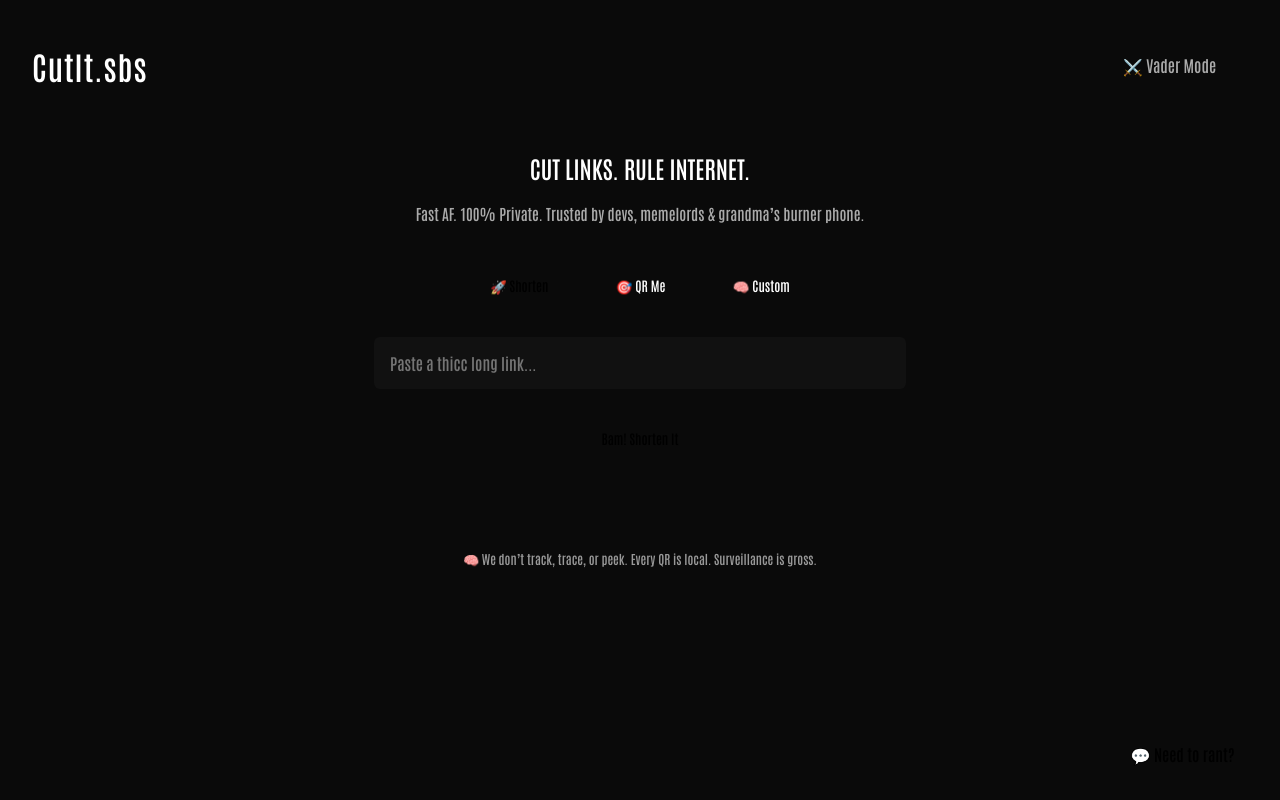
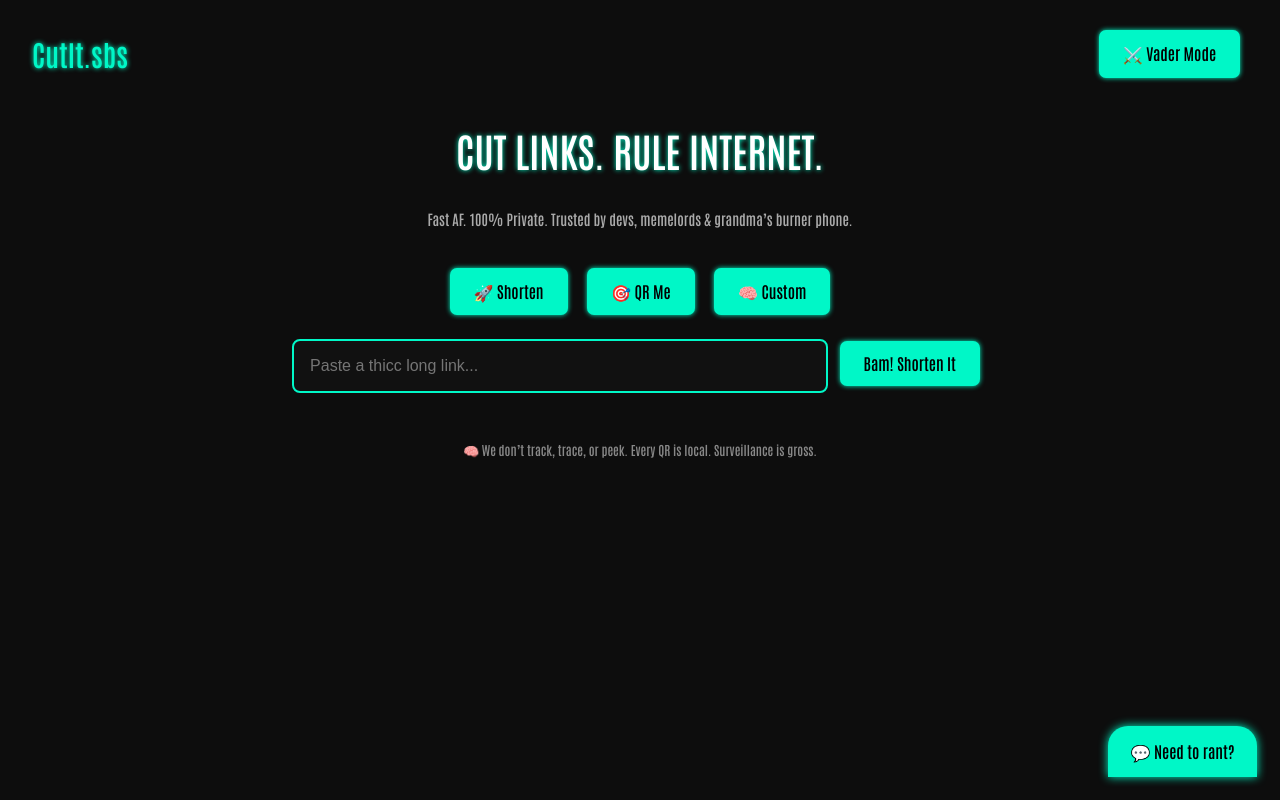
Before and after one commit to thenitinrs/cutit-sbs, a plain HTML site: page index.html in a window 1280 px wide. Drawn offline with Linux system fonts and the light colour scheme.

Commit message:
Update style.css

```diff
--- a/style.css
+++ b/style.css
@@ -1,136 +1,120 @@
-/* Font */
-body, button, input {
-  font-family: 'Antonio', sans-serif;
+:root {
+  --accent: #00f7c7;
+  --bg: #0d0d0d;
+  --text: #ffffff;
+  --soft-glow: 0 0 5px var(--accent);
 }
 
 body {
-  background: #0a0a0a;
-  color: #fff;
+  background: var(--bg);
+  color: var(--text);
+  font-family: 'Antonio', sans-serif;
   margin: 0;
   padding: 0;
   text-align: center;
   overflow-x: hidden;
-  transition: background 0.4s ease;
 }
 
 header {
   display: flex;
   justify-content: space-between;
   align-items: center;
-  padding: 1.5rem 2rem;
+  padding: 1rem 2rem;
 }
 
 .logo {
-  font-size: 2rem;
-  font-weight: bold;
+  font-size: 1.8rem;
   color: var(--accent);
-  letter-spacing: 1px;
-  text-shadow: 0 0 8px var(--accent);
+  text-shadow: var(--soft-glow);
 }
 
-h2.headline {
+h2.hero {
   font-size: 2.5rem;
-  font-weight: 700;
-  animation: glitch 2s infinite alternate;
-}
-
-.glitchy {
-  text-shadow: 0 0 4px var(--accent), 0 0 10px var(--accent), 0 0 2px #fff;
-  color: var(--accent);
-}
-
-.accent {
-  color: var(--accent);
+  margin-top: 1rem;
+  color: white;
 }
 
 .tagline {
-  font-size: 0.95rem;
+  font-size: 0.9rem;
   color: #aaa;
   margin-bottom: 2rem;
 }
 
-input {
-  padding: 1rem;
-  width: 90%;
-  max-width: 500px;
-  border-radius: 6px;
-  margin: 1.2rem auto;
-  display: block;
-  background: #111;
-  color: #fff;
-  border: 1.5px solid var(--accent);
+button {
+  padding: 0.8rem 1.5rem;
+  border-radius: 7px;
+  border: none;
+  font-weight: bold;
+  margin: 0.5rem;
+  font-family: inherit;
   font-size: 1rem;
-}
-
-button {
-  padding: 0.9rem 1.5rem;
-  border-radius: 8px;
-  margin: 0.5rem;
-  font-weight: bold;
-  border: none;
   cursor: pointer;
-  background-color: var(--accent);
+  background: var(--accent);
   color: #000;
-  box-shadow: 0 0 10px var(--accent);
-  transition: transform 0.2s ease, background 0.3s;
+  box-shadow: 0 0 5px var(--accent);
+  transition: all 0.2s ease;
 }
 
 button:hover {
-  transform: scale(1.07);
+  transform: scale(1.04) rotate(-1deg);
+  filter: brightness(1.1);
 }
 
-.btn-group button:nth-child(2),
-.btn-group button:nth-child(3) {
-  background-color: transparent;
+input {
+  padding: 1rem;
+  width: 80%;
+  max-width: 500px;
+  margin: 1rem auto;
+  font-size: 1rem;
+  background: #111;
+  color: white;
   border: 2px solid var(--accent);
-  color: var(--accent);
+  border-radius: 8px;
 }
 
-#themeToggle {
-  background: none;
-  border: none;
-  color: #aaa;
-  font-size: 1rem;
-  cursor: pointer;
+footer {
+  color: #888;
+  font-size: 0.8rem;
+  margin-top: 2rem;
+  padding-bottom: 3rem;
 }
 
-/* Rant bubble */
+/* Rant Button */
 #rant {
   position: fixed;
   bottom: 15px;
   right: 15px;
   background: var(--accent);
-  color: #000;
-  padding: 0.7rem 1.4rem;
+  color: black;
+  font-weight: bold;
+  padding: 0.9rem 1.4rem;
   border-radius: 20px 20px 0 0;
-  font-weight: bold;
-  font-size: 1rem;
-  z-index: 999;
+  z-index: 99;
   box-shadow: 0 0 10px var(--accent);
-  transition: 0.3s ease;
 }
 
-footer {
-  font-size: 0.8rem;
-  color: #999;
-  margin-top: 3rem;
-  padding: 2rem;
+/* Glitch Effect */
+.glitch-text {
+  animation: flicker 2.5s infinite alternate;
+  text-shadow: 0 0 3px var(--accent), 0 0 6px var(--accent), 0 0 10px #fff2;
 }
 
-/* Glitch animation */
-@keyframes glitch {
-  0% {
-    text-shadow: 2px 2px #0ff, -2px -2px #f0f;
+.flicker {
+  animation: flicker 2s infinite steps(2, end);
+}
+
+@keyframes flicker {
+  0%, 18%, 22%, 25%, 53%, 57%, 100% {
+    opacity: 1;
+    text-shadow: var(--soft-glow);
   }
-  50% {
-    text-shadow: -2px 2px #f0f, 2px -2px #0ff;
-  }
-  100% {
-    text-shadow: 0 0 8px var(--accent);
+  20%, 24%, 55% {
+    opacity: 0.7;
+    text-shadow: none;
   }
 }
 
-/* Pink Theme Mode */
+/* Pink Theme */
 body.pink-theme {
-  --accent: #ff00c8;
+  --accent: #ff00aa;
 }
```
